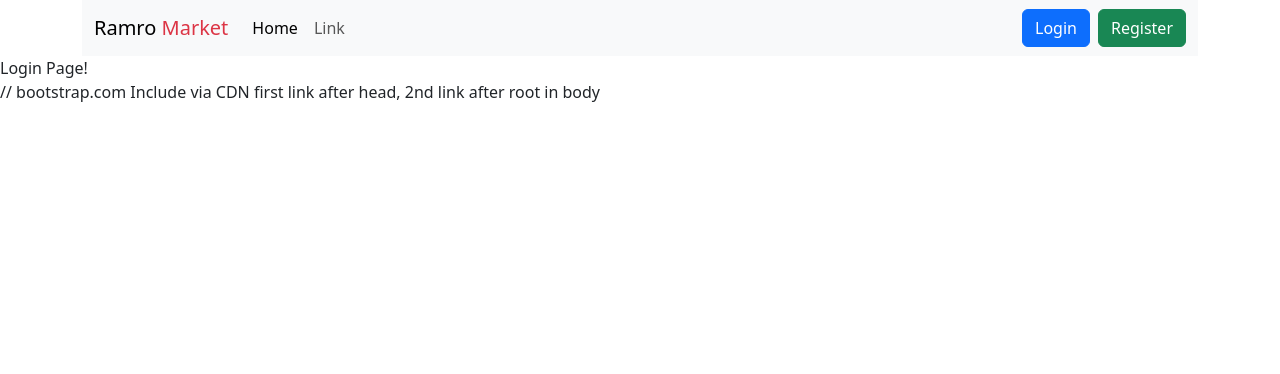
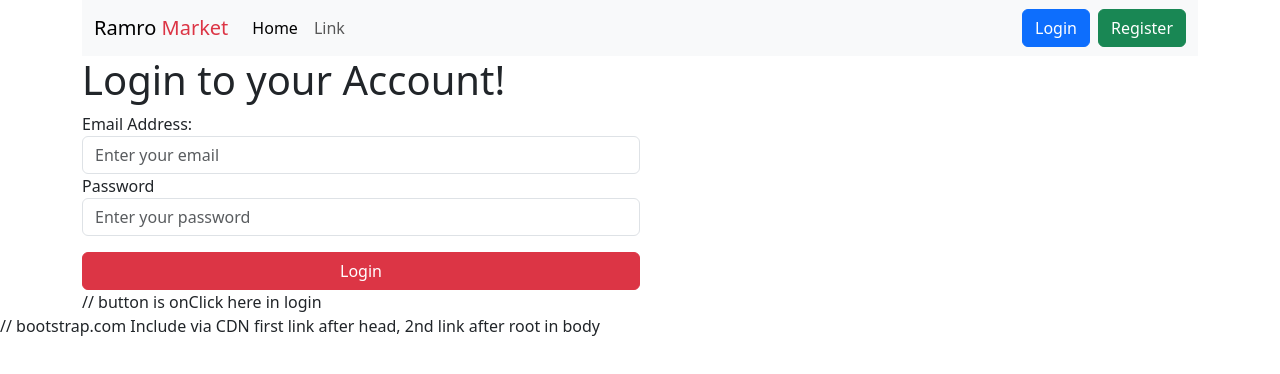
Before and after one commit to ShadipKumarJoshi/Web-API-Development-Class---Bimal-Shrestha, a React (Create React App) app in the folder Frontend/: page /login in a window 1280 px wide. Shown: the top 374 px of the page. Built offline with nearby package versions, Linux system fonts and the light colour scheme.

Commit message:
login page

```diff
--- a/Frontend/src/apis/api.js
+++ b/Frontend/src/apis/api.js
@@ -15,4 +15,7 @@ export const testApi = () => Api.get('/test') // same as in backend  /test
 // Register API
 export const registerUserApi = (data) => Api.post('api/user/create',data) // (data) from frontend is received and sent to data in backend
 
+// Login API
+export const loginUserApi = (data) => Api.post('api/user/login',data)
+
 // http://localhost:5000/test
--- a/Frontend/src/pages/login/Login.jsx
+++ b/Frontend/src/pages/login/Login.jsx
@@ -1,11 +1,49 @@
-import React from "react";
+// Make a login page
+// Make a path in App.js
+// make a frontend with email& Password
+// make use State
+// validation // make a error state
+//Make a function to handle the form submission
+
+
+import React, {useState} from 'react'
 import Navbar from "../../components/Navbar";
+import { toast } from 'react-toastify';
 
 const Login = () => {
+
+    //make a useState fir each input
+    const [email,setEmail] = useState('')
+    const [password,setPassword]= useState('')
+
+    // make a error state
+    const [emailError,setEmailError] = useState('')
+    const [passwordError,setPasswordError]= useState('')
+
+    //Make a function to handle the form submission
+    const handleLogin = (e) => {
+        e.preventDefault()
+        toast.success('Login button is clicked!')
+    }
+
+
     return (
-        <div>
+        <div className="container">
+            <h1>Login to your  Account!       </h1>
+            <form className='w-50'>
+                <label>Email Address: {email} </label>
+                <input  onChange={(e) => setEmail(e.target.value)} type="text" className="form-control" placeholder="Enter your email" />
 
-            Login Page!
+                <label>Password</label>
+                <input onChange={(e) => setPassword(e.target.value)} type="password" className="form-control" placeholder="Enter your password"></input>
+
+                <button onClick={handleLogin} className='btn btn-danger w-100 mt-3'> Login</button> // button is onClick here in login
+
+
+            </form>
+
+
+
         </div>
     )
 }
```
